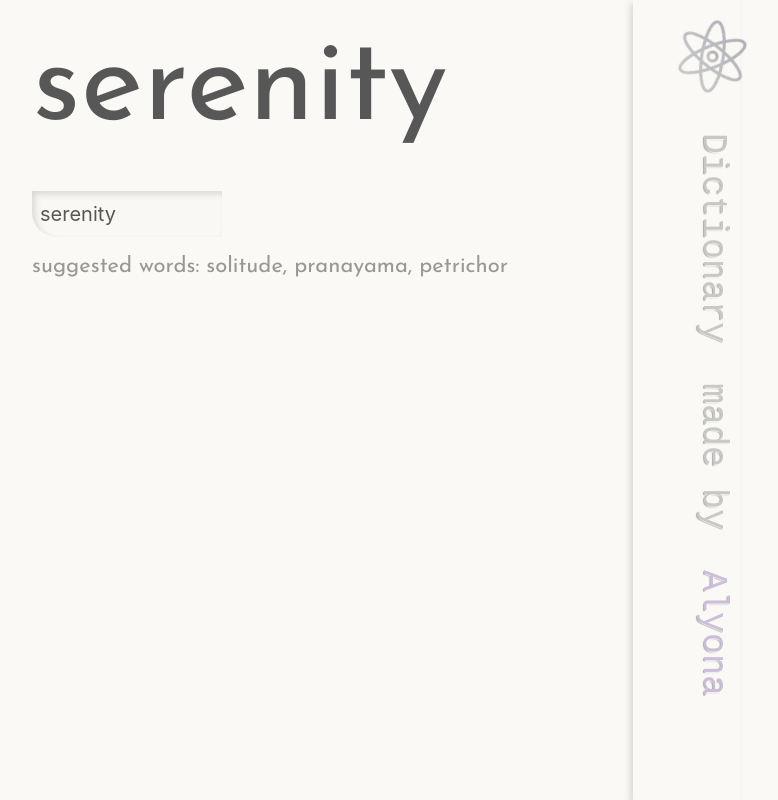
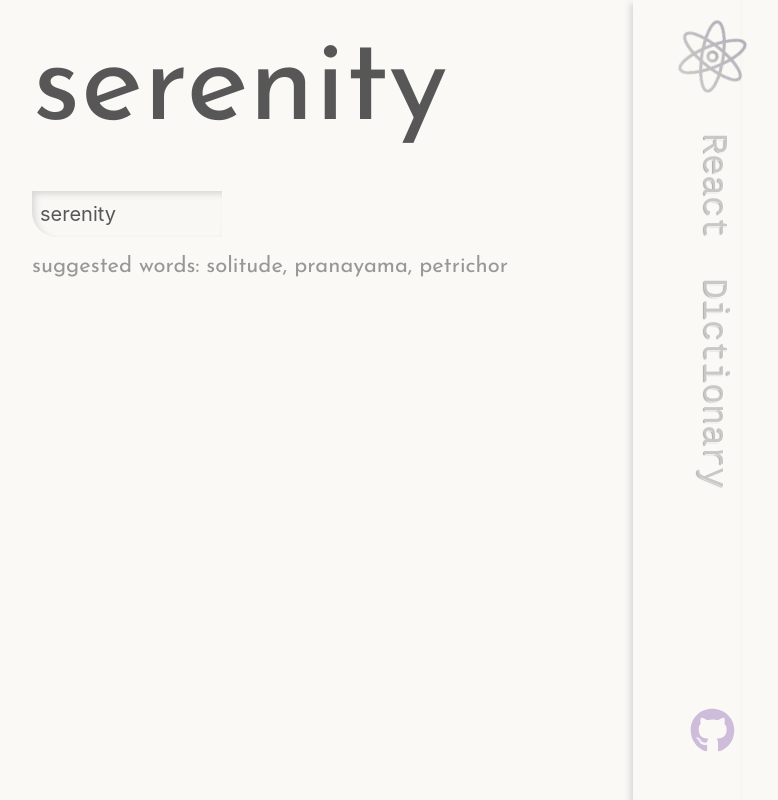
Before and after one commit to georginskaya/React-Dictionary, a React (Create React App) app: page / in a window 1280 px wide. Shown: the whole page, without its empty margins (489-1267 px from the left). Built offline with nearby package versions, Linux system fonts and the light colour scheme; no server answers; a web font is replaced by a local one.

Commit message:
gallery fixed

```diff
--- a/package.json
+++ b/package.json
@@ -16,6 +16,7 @@
     "axios": "^0.26.0",
     "react": "^17.0.2",
     "react-dom": "^17.0.2",
+    "react-icons": "^4.8.0",
     "react-scripts": "^5.0.0",
     "web-vitals": "^2.1.4"
   },
--- a/src/Dictionary.css
+++ b/src/Dictionary.css
@@ -29,6 +29,17 @@ form {
   top: 0;
   right: 4%;
   height: 100vh;
+}
+
+.gitHubIcon {
+  position: absolute;
+  bottom: 40px;
+
+  flex-direction: column;
+
+  opacity: 0.3;
+
+  font-size: 45px;
 }
 
 .input-field:focus {
--- a/src/Dictionary.js
+++ b/src/Dictionary.js
@@ -1,4 +1,6 @@
+
 import React, { useState } from "react";
+import { FaGithub } from "react-icons/fa";
 import axios from "axios";
 import "./Dictionary.css";
 // import QuoteGenerator from './QuoteGenerator'
@@ -22,15 +24,14 @@ export default function Dictionary(props) {
   function submitSearch() {
     let apiUrl = `https://api.dictionaryapi.dev/api/v2/entries/en/${keyWord}`;
     axios.get(apiUrl).then(handleResponse);
-    let pexelsApiKey =
-      "GBa2K6rdQfOwKomHIEjylJ1BFsmIocb7uJLLbp14KUFnVAXrPv8jYfXn";
-    let pexelsApiUrl = `https://api.pexels.com/v1/search?query=${keyWord}&per_page=4`;
+    let ApiKey = "a7a6554f85t5e58398103479eoba472e";
+    let ApiUrl = `https://api.shecodes.io/images/v1/search?query=${keyWord}&key=${ApiKey}`;
     let headers = {
       Authorization: `
-Bearer ${pexelsApiKey}`,
+Bearer ${ApiKey}`,
     };
 
-    axios.get(pexelsApiUrl, { headers: headers }).then(handlePexelsResponse);
+    axios.get(ApiUrl, { headers: headers }).then(handlePexelsResponse);
   }
 
   function handleSubmit(event) {
@@ -81,17 +82,18 @@ Bearer ${pexelsApiKey}`,
 
           <div className='col-1 credits'>
             <img src={atom} className='reactLogo' alt='react logo' />
+            <div className='titleDictio'>React</div>{" "}
             <div className='titleDictio'>Dictionary</div>{" "}
-            <div className='titleDictio'>made by </div>{" "}
-            <span className='titleDictio'>
+            <span className='gitHubIcon'>
               <a
                 href='https://www.linkedin.com/in/olena-heorhinska-3b4b33137/'
                 className='alyona'
               >
-                Alyona
+                <FaGithub />
               </a>
             </span>
           </div>
+
         </div>
       </div>
     );
```
Also changed, not shown: src/setupProxy.js (added, +11 -0 lines), 1 other file (tests, documents, lock files or other folders).
